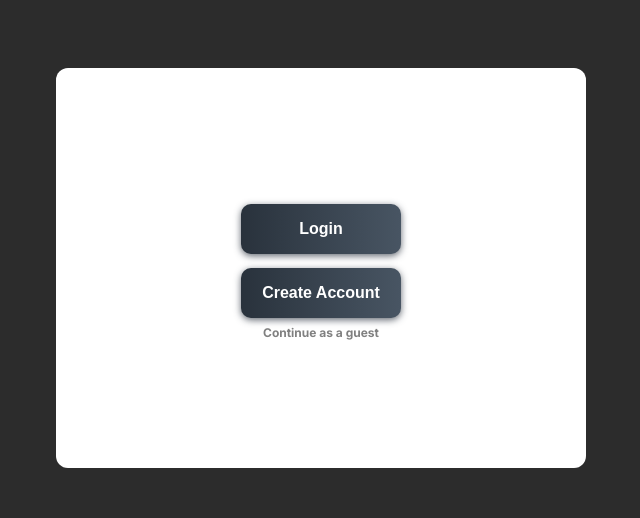
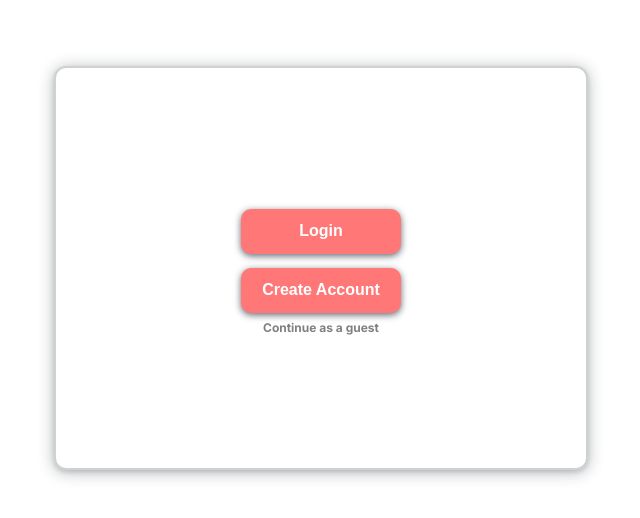
Before and after one commit to gAlexander77/recipe-application, a React (Create React App) app in the folder frontend/: page /login in a window 1280 px wide. Shown: the part 132-650 px from the top of the page, without its empty margins (319-959 px from the left). Built offline with nearby package versions, Linux system fonts and the light colour scheme.

Commit message:
Update login style

```diff
--- a/frontend/src/styles/LoginStyle.css
+++ b/frontend/src/styles/LoginStyle.css
@@ -4,7 +4,7 @@
 }
 
 body .Login{
-    background-color: #2C2C2C;
+    background-color: white;
 }
 
 /*
@@ -20,30 +20,33 @@ input:focus {
 */
 
 .input-row {
-  border: rgb(187, 187, 187) solid;
+  border: rgb(187, 187, 187) 2px solid;
   padding-left: 5px;
   padding-right: 5px;
   padding-top: 5px;
   padding-bottom: 5px;
-  background-color: rgb(187, 187, 187);
+  background-color: rgb(255, 255, 255);
   margin: 5px;
   border-radius: 10px;
 }
 
 .input-logo {
-  color: black;
+  color: rgb(177, 177, 177);
   padding-right: 5px;
   position: relative;
   top: 2px;
 }
 
 .inpt {
-  background-color: rgb(187, 187, 187);
+  font-family: 'Inter', sans-serif;
+  font-size: 12px;
+  background-color: rgb(255, 255, 255);
   border: none;
   color: black;
+  width: 150px;
 }
 
-.inpt:hover {
+.inpt:focus {
   outline: none;
 }
 
@@ -78,6 +81,8 @@ a {
   padding:40px;
   border-radius: 12px;
   background-color: rgb(255, 255, 255);
+  border: 2px solid rgb(209, 209, 209);
+  box-shadow: rgba(14, 30, 37, 0.12) 0px 2px 4px 0px, rgba(14, 30, 37, 0.32) 0px 2px 16px 0px;
 }
 
 .content-box {
@@ -116,7 +121,7 @@ a {
   color: #fff;
   cursor: pointer;
   margin: 7px;
-  height: 50px;
+  height: 45px;
   text-align:center;
   border: none;
   background-size: 300% 100%;
@@ -142,10 +147,10 @@ a {
 .btn-hover.btn {
   background-image: linear-gradient(
     to right,
-    #29323c,
-    #485563,
-    #2b5876,
-    #4e4376
+    rgb(255, 119, 119),
+    rgb(255, 119, 119),
+    rgb(255, 92, 92),
+    rgb(255, 78, 78)
   );
   box-shadow: 0 2px 7px 0 rgba(45, 54, 65, 0.75);
 }
```
